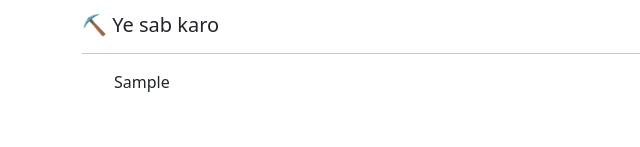
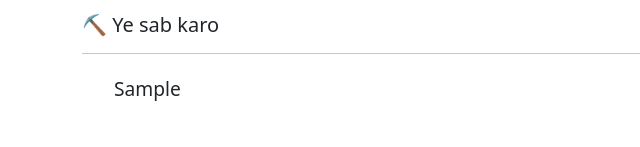
Before and after one commit to CoderAsh1/TODO-Bootstrap, a plain HTML site: page index.html in a window 1280 px wide. Both pictures are taken after typing "Sample" into the empty fields and a click on the button "Mereko Dabao". Shown: the part 143-290 px from the top of the page, 0-640 px from the left. Drawn offline with nearby package versions, Linux system fonts and the light colour scheme.

Commit message:
style update

```diff
--- a/style.css
+++ b/style.css
@@ -6,9 +6,11 @@ li {
   display: flex;
   gap: 1rem;
   margin-bottom: 1rem;
+  align-items: center;
 }
 li > label {
   margin-right: auto;
+  font-size: 1.2rem;
 }
 .animate {
   animation: bounce 1s ease infinite;
```
